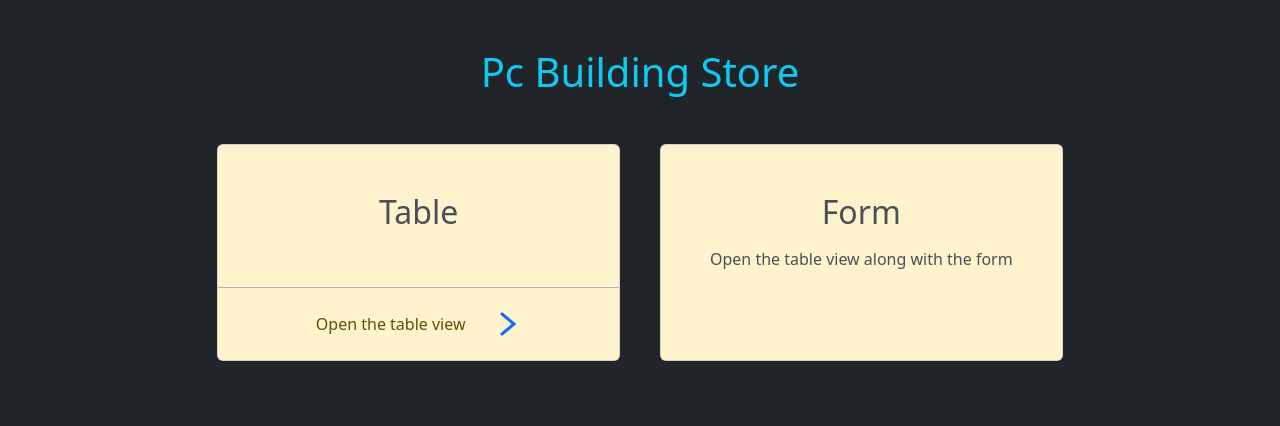
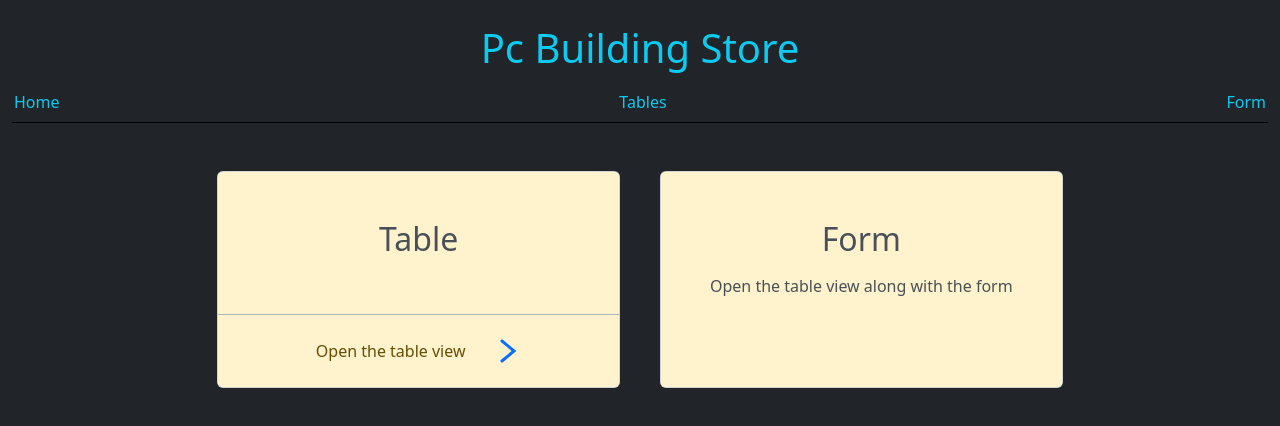
Before and after one commit to Sri-kanth-J/pc-warehouse-react, a React (Vite) app in the folder frontend/: page / in a window 1280 px wide. Shown: the top 426 px of the page. Built offline with nearby package versions, Linux system fonts and the light colour scheme.

Commit message:
added nav bar

```diff
--- a/frontend/src/App.jsx
+++ b/frontend/src/App.jsx
@@ -6,8 +6,9 @@ import "./App.css";
 
 function Home() {
     return (
-        <div className="container-fluid min-vh-100 pt-5 bg-dark text-light">
+        <div className="container-fluid min-vh-100 pt-4 pb-5 bg-dark text-light">
             <h1 className="title-a text-center text-info">Pc Building Store</h1>
+            <Nav/>
             <div className="row justify-content-center gap-3 mt-5">
                 <div className="col-md-4">
                     <div className="card h-100">
@@ -182,8 +183,8 @@ function ShopPage({ isTableAndForm = true }) {
             <>
                 {isTableAndForm ? (
             <div className={`container-fluid min-vh-100 pt-4 pb-5 ${dark ? "bg-dark" : "bg-light-subtle"}`}>
-                <Link to="/" className={`page-link ${dark ? "text-light" : "text-dark"}`}>Home</Link>
                 <h1 className={`title-a text-center  ${dark ? "text-info":"text-primary" }`}>Pc Building Store</h1>
+                <Nav/>
                 <div className="row pt-4 align-items-stretch">
                     <div className="col-md-5 ms-md-5 me-3 d-flex align-items-stretch">
                         <FormCompo shop={shop} editData={selectedItem} onSubmit={handleSave}/>
@@ -197,8 +198,8 @@ function ShopPage({ isTableAndForm = true }) {
 
             </div>):(
                 <div className={`card container-fluid min-vh-100 pt-4 ${dark ? "bg-dark" : "bg-light-subtle"}`}>
-                    <Link to="/" className={`page-link ${dark ? "text-light" : "text-dark"}`}>Home</Link>
                     <h1 className={`title-a text-center ${dark ? "text-info":"text-primary" }`}>Pc Building Store</h1>
+                    <Nav/>
                     <div className="card-body gap-3 mt-2">
                         <TabCompo shop={shop} onSelectEdit={setSelectedItem} onDelete={handleDelete}/>
                         <ThemeToggle dark={dark} onToggle={isDark} />
@@ -210,15 +211,32 @@ function ShopPage({ isTableAndForm = true }) {
 
         );
 }
+function Nav(){
+    return(
+    <nav className="navbar nav-tabs text border-black">
+        <div className="nav-link">
+            <Link to="/" className="nav-link text-info">Home</Link>
+        </div>
+        <div className="nav-link">
+            <Link to="/tables" className="nav-link text-info">Tables</Link>
+        </div>
+        <div className="nav-link">
+            <Link to="/tablef" className="nav-link text-info">Form</Link>
+        </div>
+    </nav>
+    );
+}
 
 function App() {
     let isTF = true;
     return (
+        <>
         <Routes>
             <Route path="/" element={<Home />} />
             <Route path="/tables" element={<ShopPage isTableAndForm={!isTF} />} />
             <Route path="/tablef" element={<ShopPage />} />
         </Routes>
+            </>
     );
 }
 
```
Also changed, not shown: 1 other file (tests, documents, lock files or other folders).
